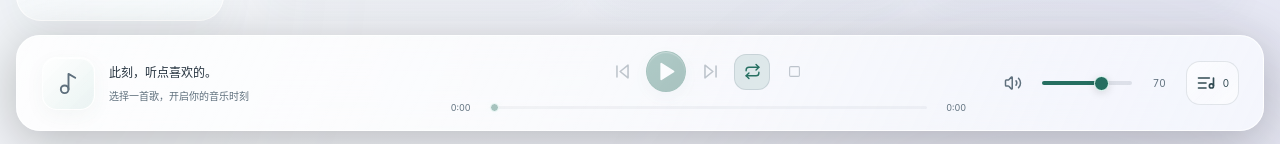
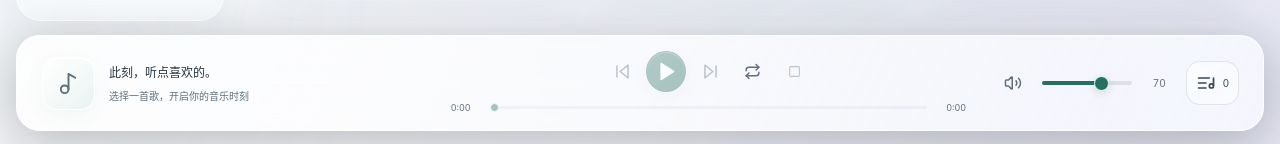
Before and after one commit to StarsSkyCat/StarsMusic, a Vue app: page / in a window 1280 px wide. Shown: the part 653-797 px from the top of the page. Built offline with nearby package versions, Linux system fonts and the light colour scheme.

Commit message:
fix(ui): highlight playback mode only on hover

```diff
--- a/src/renderer/src/style.css
+++ b/src/renderer/src/style.css
@@ -1980,7 +1980,7 @@ main:focus {
   padding: 8px;
 }
 
-.transport .playback-mode {
+.transport .playback-mode:hover:not(:disabled) {
   color: var(--accent);
   background: color-mix(in srgb, var(--accent) 12%, transparent);
   border-color: var(--line);
```
Also changed, not shown: 1 other file (tests, documents, lock files or other folders).
